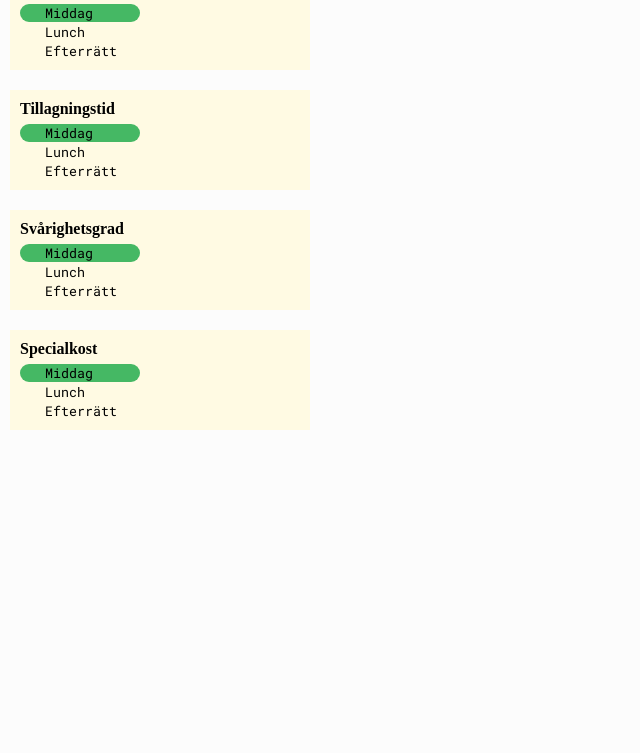
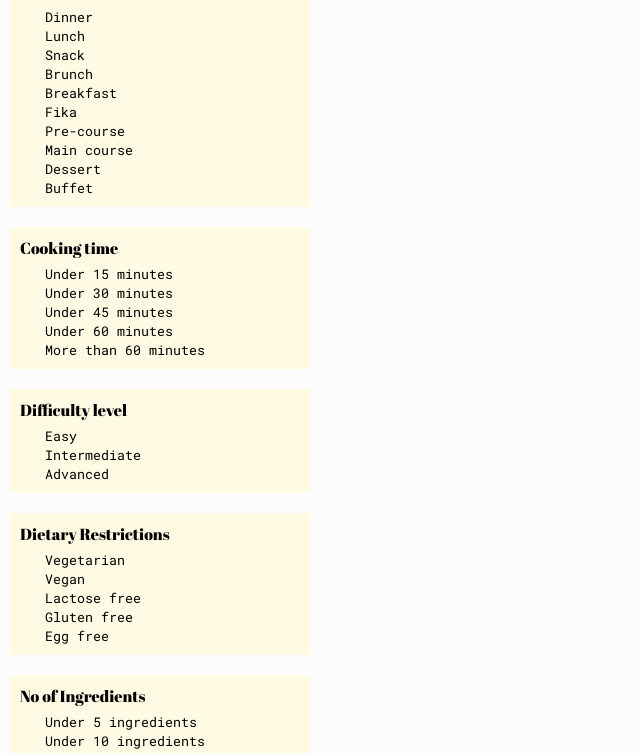
Before and after one commit to CeceStar/recipes-webpage, a React (Create React App) app: page /recipes in a window 1280 px wide. Shown: the part 309-1062 px from the top of the page, without its empty margins (0-640 px from the left). Built offline with nearby package versions, Linux system fonts and the light colour scheme; no server answers.

Commit message:
All filters shows up in the list with mockdata - and now it changest button style to marked if its clicked. If it gets clicked again its unmarked

```diff
--- a/src/assets/styles/base/_general.scss
+++ b/src/assets/styles/base/_general.scss
@@ -28,6 +28,13 @@ h2 {
 
 h3 {
   font-family: $headings;
+  font-weight: 400;
+}
+
+h4 {
+  font-family: $headings;
+  font-size: 1rem;
+  font-weight: 400;
 }
 
 p {
--- a/src/assets/styles/components/_buttons.scss
+++ b/src/assets/styles/components/_buttons.scss
@@ -16,7 +16,7 @@ button {
   text-decoration: none;
   border: transparent;
   background-color: $green;
-  width: 120px;
+  width: 150px;
   border-radius: 30px;
   text-align: left;
   padding-left: 25px;
--- a/src/assets/styles/pages/_all-recipes.scss
+++ b/src/assets/styles/pages/_all-recipes.scss
@@ -1,6 +1,7 @@
 .background-frame-all-recipes {
-  height: 900px;
+  height: auto;
   background-color: $white;
+  margin-bottom: 100px;
 }
 
 .filters-container {
--- a/src/assets/styles/styles.css
+++ b/src/assets/styles/styles.css
@@ -80,6 +80,13 @@ h2 {
 
 h3 {
   font-family: "Abril Fatface", cursive;
+  font-weight: 400;
+}
+
+h4 {
+  font-family: "Abril Fatface", cursive;
+  font-size: 1rem;
+  font-weight: 400;
 }
 
 p {
@@ -117,7 +124,7 @@ button {
   text-decoration: none;
   border: transparent;
   background-color: #45B864;
-  width: 120px;
+  width: 150px;
   border-radius: 30px;
   text-align: left;
   padding-left: 25px;
@@ -424,8 +431,9 @@ button {
 }
 
 .background-frame-all-recipes {
-  height: 900px;
+  height: auto;
   background-color: #FCFCFC;
+  margin-bottom: 100px;
 }
 
 .filters-container {
--- a/src/components/AllRecipesPage/AllRecipes.tsx
+++ b/src/components/AllRecipesPage/AllRecipes.tsx
@@ -1,8 +1,16 @@
 import React from "react";
 import Filters from "./Filters";
-import { oneRecipe } from "myTypes";
+import { OneRecipe } from "myTypes";
+import {
+  mealOptionsArray,
+  cookingTimeOptionsArray,
+  difficultyLevelOptionsArray,
+  dietaryRestrictionsOptionsArray,
+  numberOfIngredientsTagOptionsArray,
+  ratingOptionsArray,
+} from "./FilterOptionsArray";
 
-const AllRecipes = (props: { fetchedRecipeData: oneRecipe[] | null }) => {
+const AllRecipes = (props: { fetchedRecipeData: OneRecipe[] | null }) => {
   if (props.fetchedRecipeData !== null) {
     console.log(props.fetchedRecipeData[0].meal);
     const recipesWithHigherRatingThanThree = props.fetchedRecipeData.filter(
@@ -17,10 +25,28 @@ const AllRecipes = (props: { fetchedRecipeData: oneRecipe[] | null }) => {
     <>
       <div className="background-frame-all-recipes">
         <h2>All recipes</h2>
-        <Filters title="Måltid" id={234} />
-        <Filters title="Tillagningstid" id={235} />
-        <Filters title="Svårighetsgrad" id={236} />
-        <Filters title="Specialkost" id={237} />
+        <Filters title="Meal" options={mealOptionsArray} idWord="meal" />
+        <Filters
+          title="Cooking time"
+          options={cookingTimeOptionsArray}
+          idWord="time"
+        />
+        <Filters
+          title="Difficulty level"
+          options={difficultyLevelOptionsArray}
+          idWord="level"
+        />
+        <Filters
+          title="Dietary Restrictions"
+          options={dietaryRestrictionsOptionsArray}
+          idWord="dietary"
+        />
+        <Filters
+          title="No of Ingredients"
+          options={numberOfIngredientsTagOptionsArray}
+          idWord="ingredients"
+        />
+        <Filters title="Rating" options={ratingOptionsArray} idWord="rating" />
       </div>
     </>
   );
--- /dev/null
+++ b/src/components/AllRecipesPage/FilterOptionsArray.js
@@ -0,0 +1,44 @@
+export let mealOptionsArray = [
+  "Dinner",
+  "Lunch",
+  "Snack",
+  "Brunch",
+  "Breakfast",
+  "Fika",
+  "Pre-course",
+  "Main course",
+  "Dessert",
+  "Buffet",
+];
+
+export let cookingTimeOptionsArray = [
+  "Under 15 minutes",
+  "Under 30 minutes",
+  "Under 45 minutes",
+  "Under 60 minutes",
+  "More than 60 minutes",
+];
+
+export let difficultyLevelOptionsArray = ["Easy", "Intermediate", "Advanced"];
+
+export let dietaryRestrictionsOptionsArray = [
+  "Vegetarian",
+  "Vegan",
+  "Lactose free",
+  "Gluten free",
+  "Egg free",
+];
+
+export let numberOfIngredientsTagOptionsArray = [
+  "Under 5 ingredients",
+  "Under 10 ingredients",
+  "Under 15 ingredients",
+  "More than 15 ingredients",
+];
+
+export let ratingOptionsArray = [
+  "5 star rating",
+  "4 star rating",
+  "3 star rating",
+  "Less than 3 star rating",
+];
--- a/src/components/AllRecipesPage/Filters.tsx
+++ b/src/components/AllRecipesPage/Filters.tsx
@@ -1,23 +1,37 @@
-interface IRecipeFilters {
-  id: number;
-  title: string;
-}
+import { MouseEvent } from "react";
+import { RecipeFilters } from "myTypes";
 
-function Filters(props: IRecipeFilters) {
+function Filters(props: RecipeFilters) {
+  let i = 0;
+  function handleCLickEvent(e: MouseEvent<HTMLButtonElement>): void {
+    // console.log(e.currentTarget.id);
+    // console.log(e.currentTarget.innerHTML);
+    if (e.currentTarget.className === "filter-btn") {
+      e.currentTarget.className = "clicked-filter-btn";
+    } else {
+      e.currentTarget.className = "filter-btn";
+    }
+  }
+
   return (
     <div className="filters-container">
       <div className="box-of-filters">
         <h4>{props.title}</h4>
         <ul>
-          <li>
-            <button className="clicked-filter-btn">Middag</button>
-          </li>
-          <li>
-            <button className="filter-btn">Lunch</button>
-          </li>
-          <li>
-            <button className="filter-btn">Efterrätt</button>
-          </li>
+          {props.options.map((option) => {
+            i++;
+            let idstring = i.toString();
+            return (
+              <li>
+                <button
+                  id={`${props.idWord}${idstring}`}
+                  className="filter-btn"
+                  onClick={handleCLickEvent}>
+                  {option}
+                </button>
+              </li>
+            );
+          })}
         </ul>
       </div>
     </div>
--- a/src/components/App.tsx
+++ b/src/components/App.tsx
@@ -5,7 +5,7 @@ import Header from "./Header";
 import Footer from "./Footer";
 import MainPage from "./MainPage/Mainpage";
 import AllRecipesPage from "./AllRecipesPage/AllRecipes";
-import { oneRecipe } from "myTypes";
+import { OneRecipe } from "myTypes";
 
 function App() {
   const query = `
@@ -35,7 +35,7 @@ function App() {
   }
     `;
 
-  let [recipeData, setRecipeData] = useState<oneRecipe[] | null>(null);
+  let [recipeData, setRecipeData] = useState<OneRecipe[] | null>(null);
 
   useEffect(() => {
     window
```
Also changed, not shown: src/customTypings/index.d.ts (+11 -4 lines), 1 other file (tests, documents, lock files or other folders).
